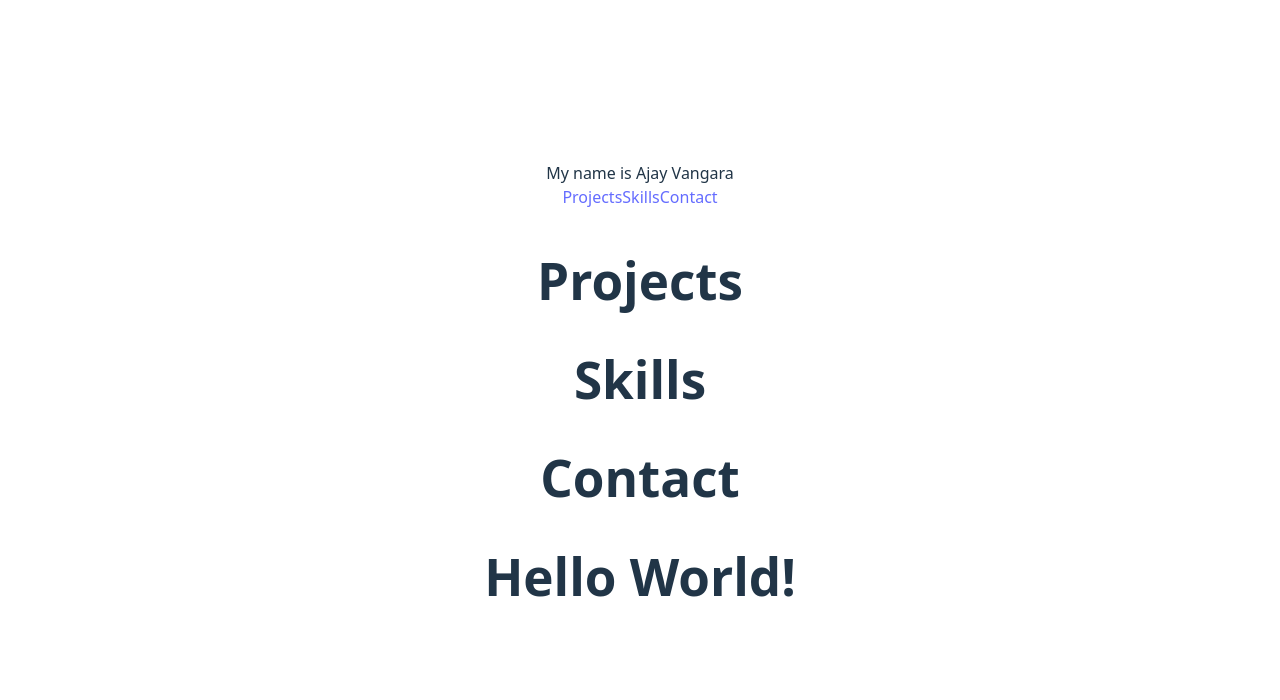
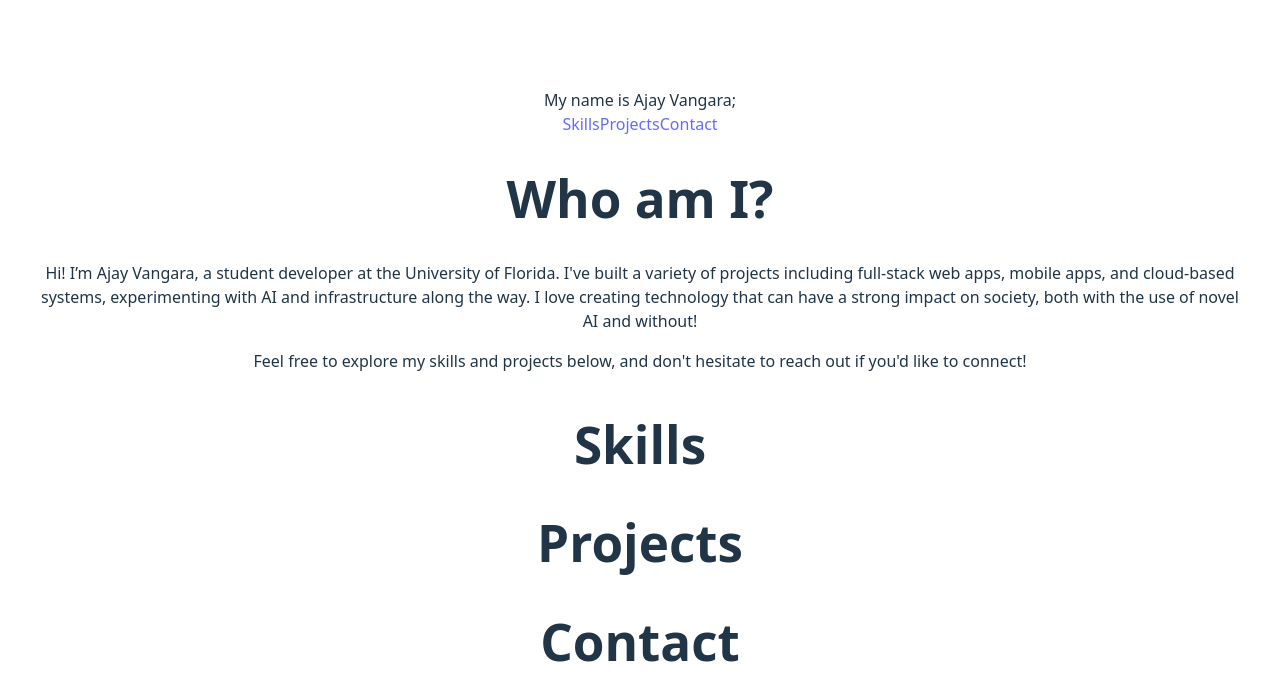
Before and after one commit to vangaraajay/personal-portfolio-v1, a React (Vite) app: page / in a window 1280 px wide. Shown: the top 700 px of the page. Built offline with nearby package versions, Linux system fonts and the light colour scheme.

Commit message:
Added about me

```diff
--- a/components/Navbar.jsx
+++ b/components/Navbar.jsx
@@ -3,10 +3,10 @@ import React from 'react';
 const Navbar = () => {
   return (
     <nav className="navbar">
-      <div className="navbar-logo">My name is Ajay Vangara</div>
+      <div className="navbar-logo">My name is Ajay Vangara;</div>
       <div className="navbar-links">
+        <a href="#skills">Skills</a>
         <a href="#projects">Projects</a>
-        <a href="#skills">Skills</a>
         <a href="#contact">Contact</a>
       </div>
     </nav>
--- a/src/App.jsx
+++ b/src/App.jsx
@@ -9,18 +9,23 @@ function App() {
   return (
     <>
       <Navbar />
-      <section id="projects">
-        <h1 className="text-5xl">Projects</h1>
-      </section>
+      <h1>Who am I?</h1>
+      <p>Hi! I’m Ajay Vangara, a student developer at the University of Florida. I've built a variety of projects including full-stack web apps, mobile apps, and cloud-based systems, experimenting with AI and infrastructure along the way.
+        I love creating technology that can have a strong impact on society, both with the use of novel AI and without!</p>
+      <p>Feel free to explore my skills and projects below, and don't hesitate to reach out if you'd like to connect!</p>
+
 
       <section id="skills">
         <h1>Skills</h1>
       </section>
 
+      <section id="projects">
+        <h1 className="text-5xl">Projects</h1>
+      </section>
+
       <section id="contact">
         <h1>Contact</h1>
       </section>
-      <h1>Hello World!</h1>
     </>
   )
 }
```
